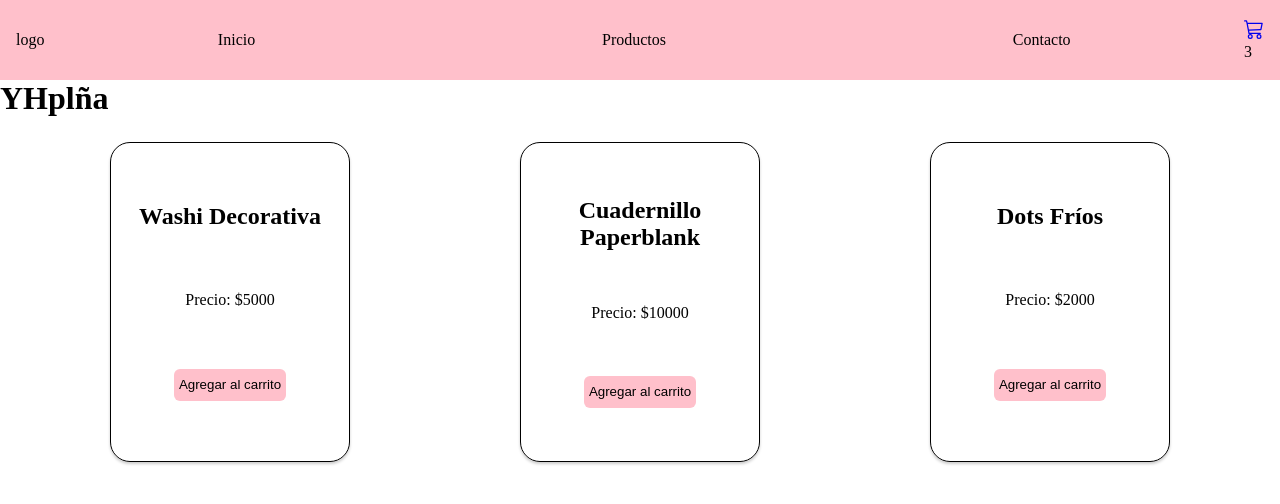
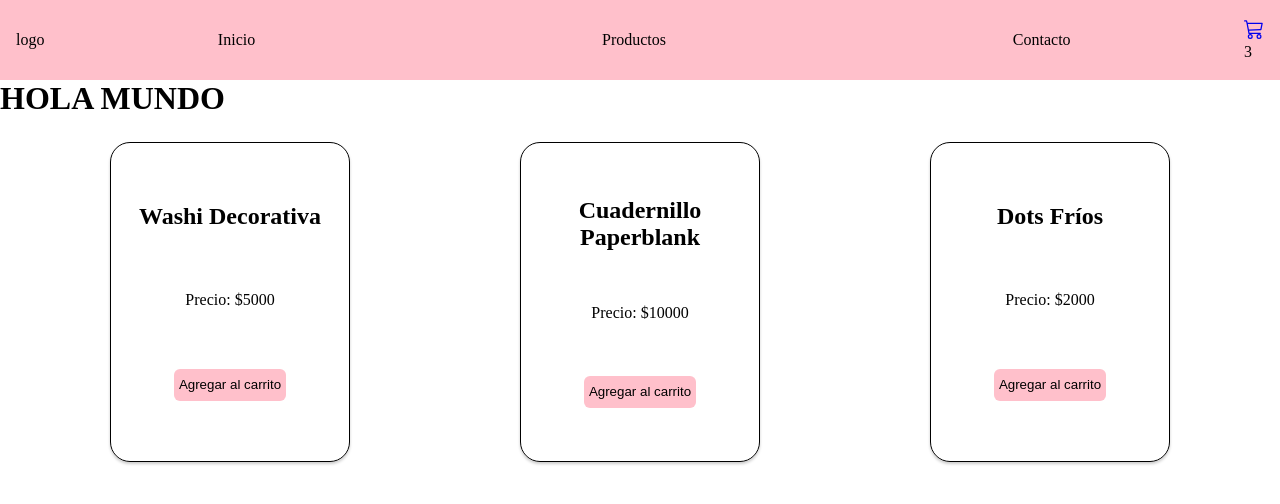
Before and after one commit to BrenDelfino/ProyectoFinal-Delfino-React, a React (Vite) app: page / in a window 1280 px wide. Shown: the top 504 px of the page. Built offline with nearby package versions, Linux system fonts and the light colour scheme.

Commit message:
Solucionado tema props greetings

```diff
--- a/src/App.jsx
+++ b/src/App.jsx
@@ -6,7 +6,7 @@ function App() {
   return (
     <div>
       <NavBar/>
-      <ItemListContainer greetings="YHplña"/>
+      <ItemListContainer greetings="HOLA MUNDO"/>
     </div>
   )
 };
```
